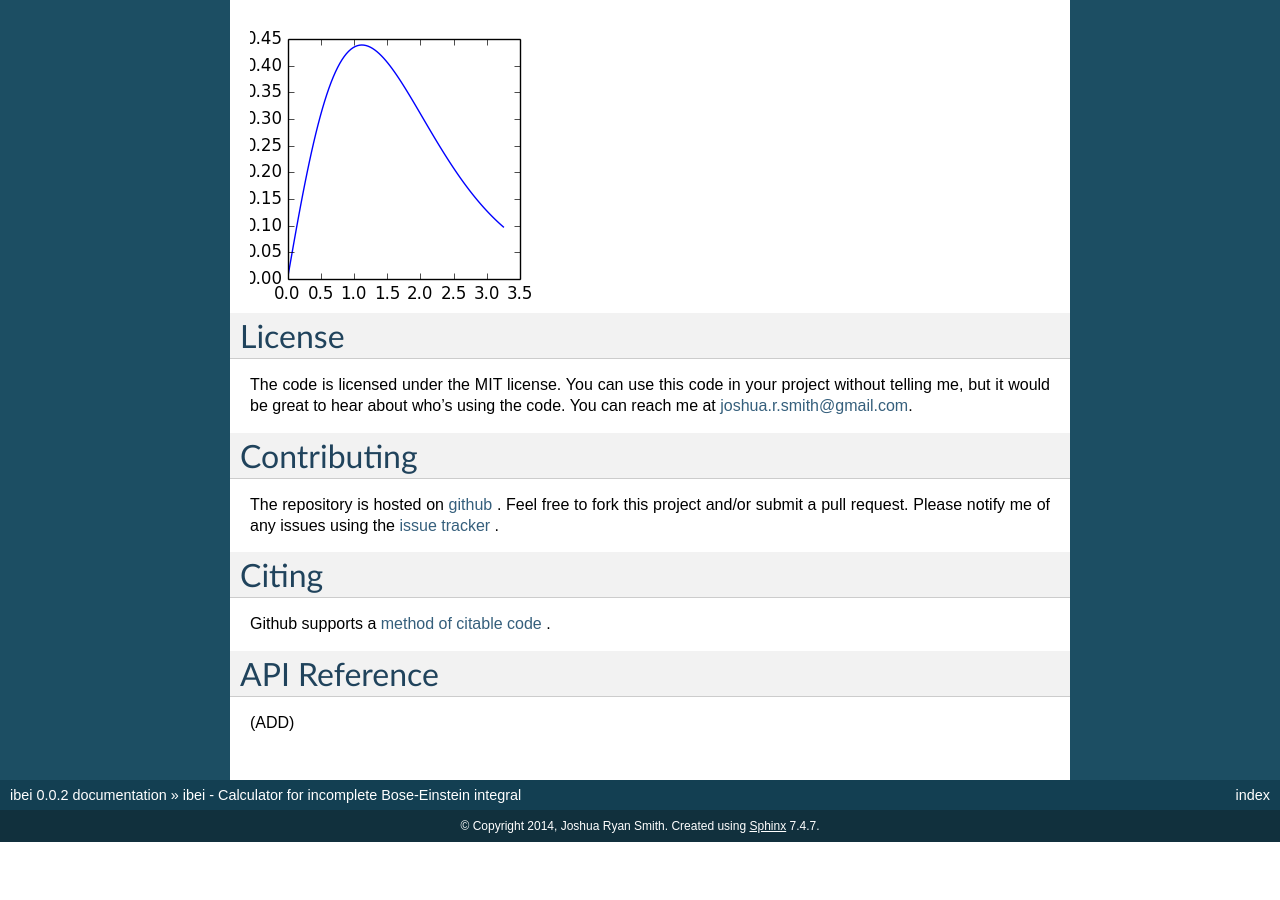
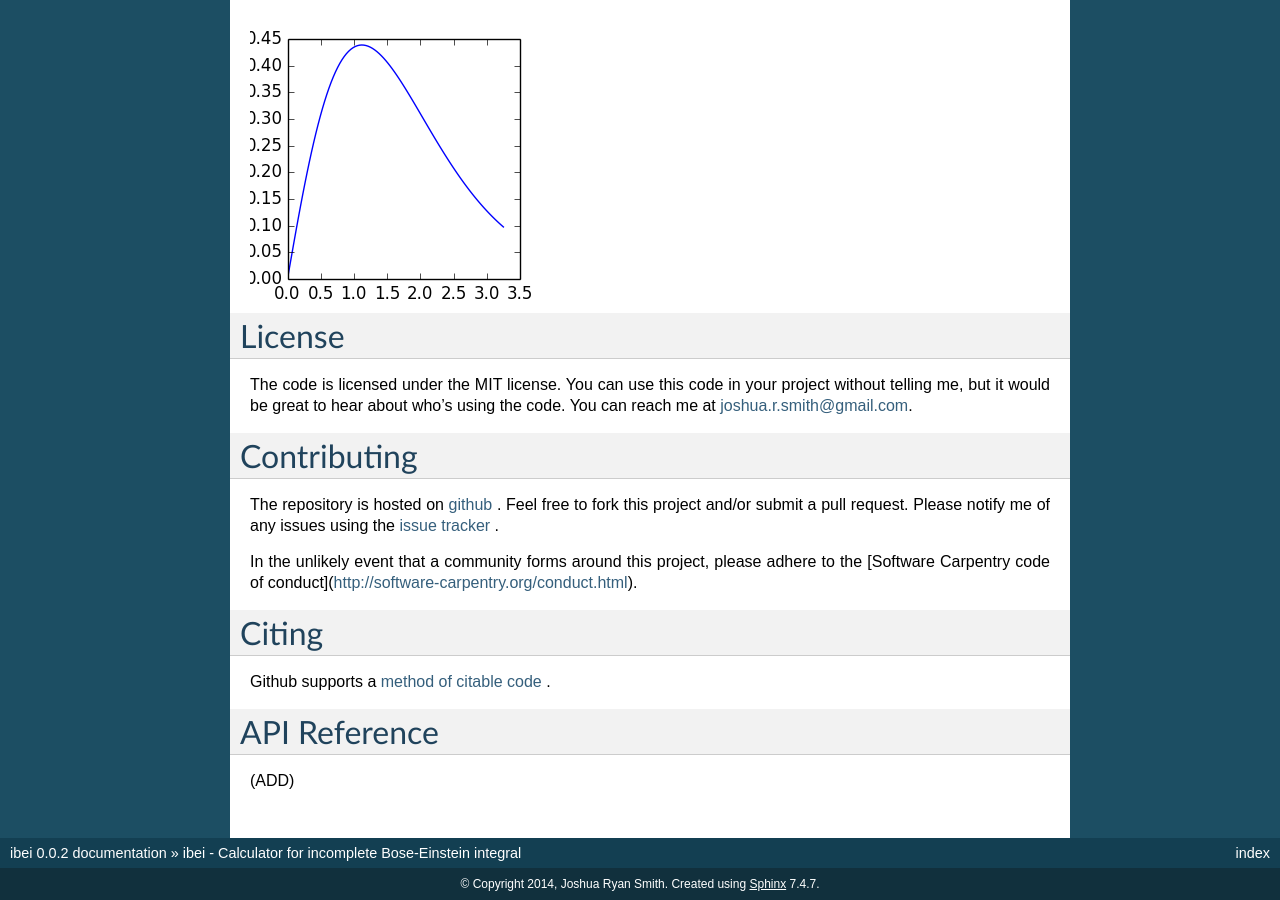
Before and after one commit to jrsmith3/ibei, a Sphinx documentation site: the page built from doc/index.rst, in a window 1280 px wide and 900 px high, scrolled down 1878 px. Built offline with Sphinx 7.4.7, drawn with Linux system fonts in a browser that asks for light colours; before the commit the page ends 2720 px from its top, so only the background shows below that.

Commit message:
Mention code of conduct

```diff
--- a/doc/index.rst
+++ b/doc/index.rst
@@ -96,10 +96,14 @@ Contributing
 ============
 The repository is hosted on `github <https://github.com/jrsmith3/ibei>`_ . Feel free to fork this project and/or submit a pull request. Please notify me of any issues using the `issue tracker <https://github.com/jrsmith3/ibei/issues>`_ .
 
+In the unlikely event that a community forms around this project, please adhere to the [Software Carpentry code of conduct](http://software-carpentry.org/conduct.html).
+
+
 Citing
 ======
 Github supports a `method of citable code <https://guides.github.com/activities/citable-code/>`_ .
 
+
 API Reference
 =============
 (ADD)
```
